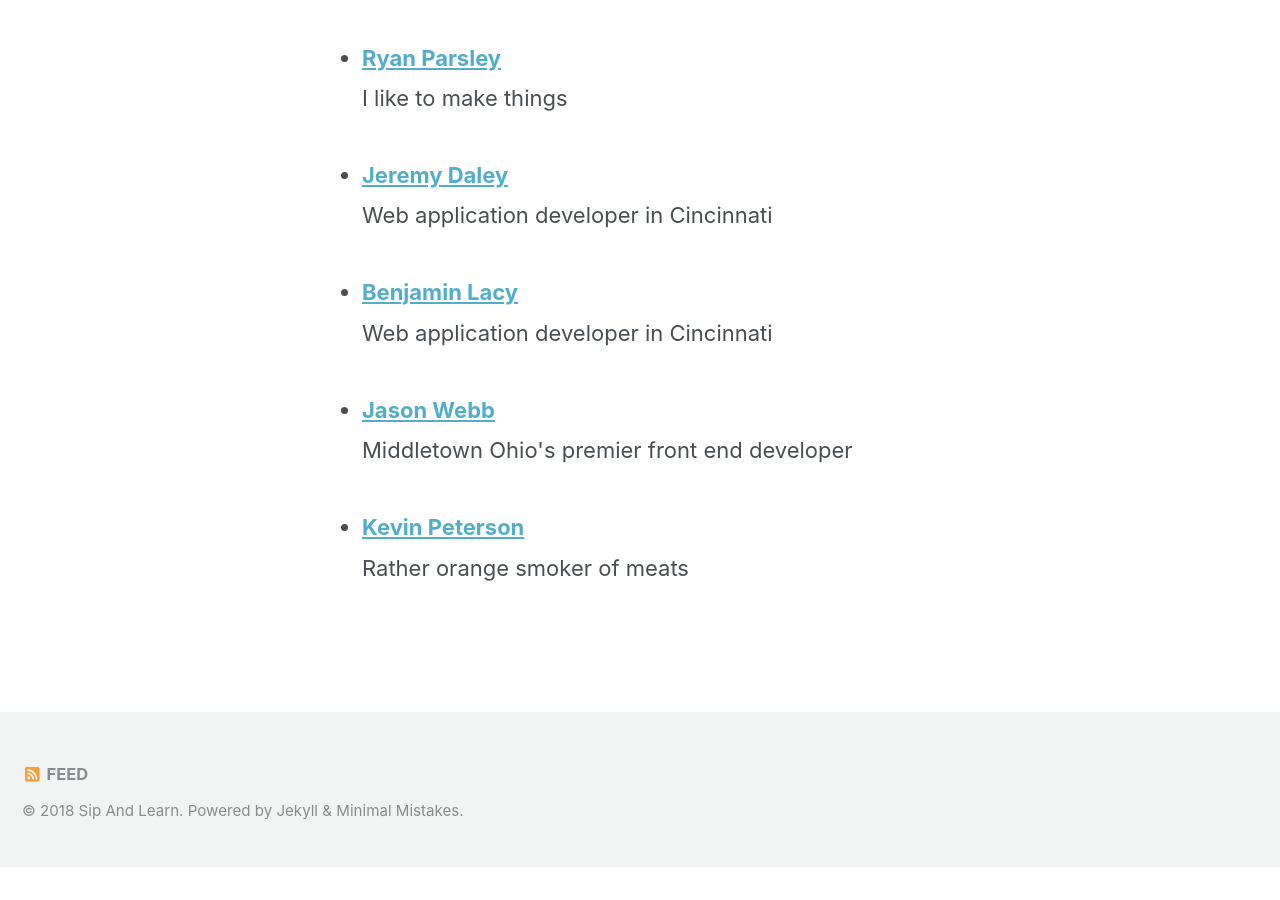
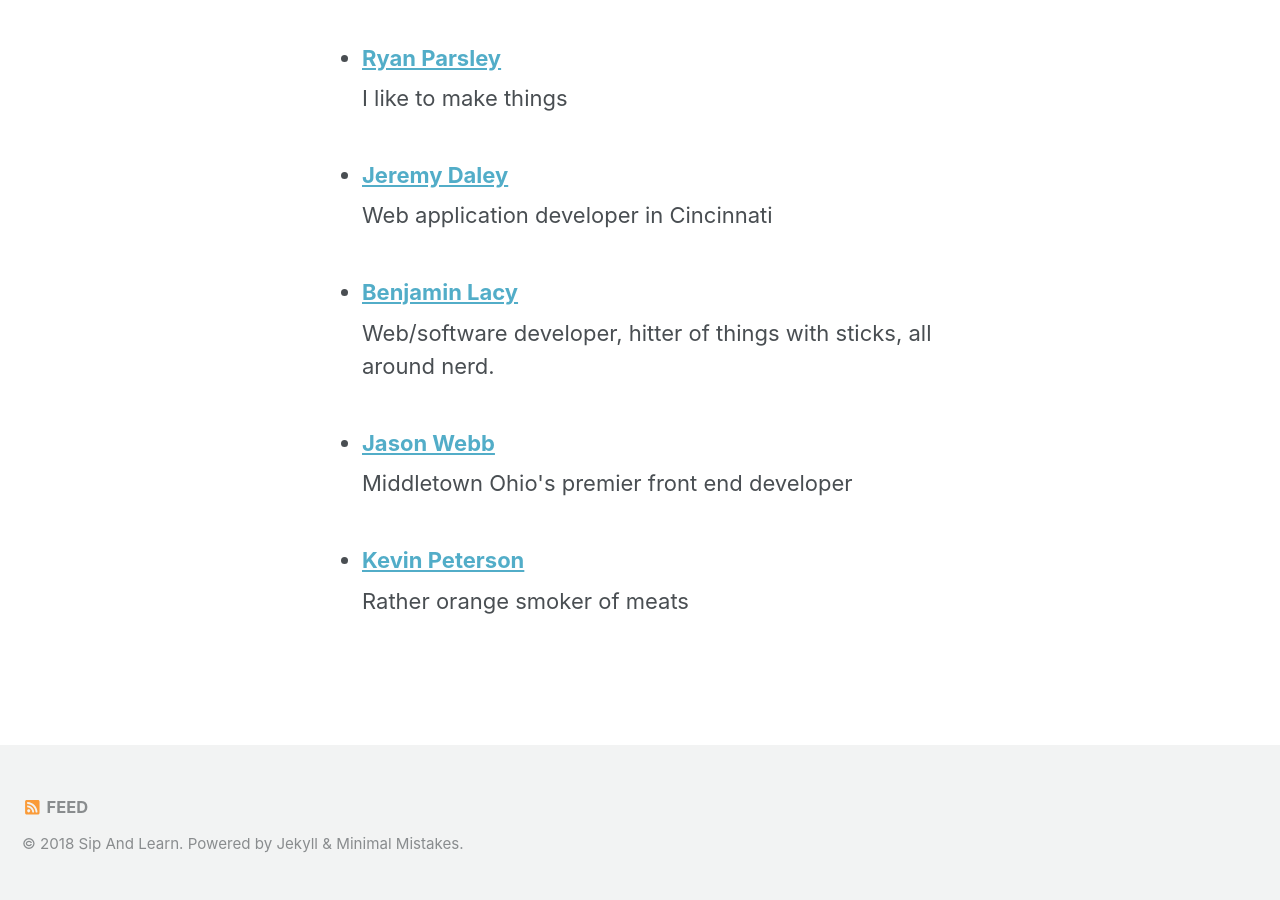
Before and after one commit to technicallySpeaking/technicallySpeaking.github.io, a Jekyll site: the page built from about.html, in a window 1280 px wide and 900 px high, scrolled down 297 px. Built offline with Jekyll 4.4.1, drawn with Linux system fonts in a browser that asks for light colours; nearby versions of some CDN libraries; before the commit the page ends 1164 px from its top, so only the background shows below that.

Commit message:
Updated '_data/authors.yml' via CloudCannon

```diff
--- a/_data/authors.yml
+++ b/_data/authors.yml
@@ -17,7 +17,7 @@ Ben Lacy:
   name: Benjamin Lacy
   uri: 'https://passport.vml.com/user/blacy'
   email: benjamin.lacy@vml.com
-  bio: Web application developer in Cincinnati
+  bio: 'Web/software developer, hitter of things with sticks, all around nerd.'
   avatar: >-
     https://passport.vml.com/sites/default/files/styles/large/public/default_images/employee-nomination-avatar_1.jpg?itok=DNjSqje0
 Jason Webb:
```
